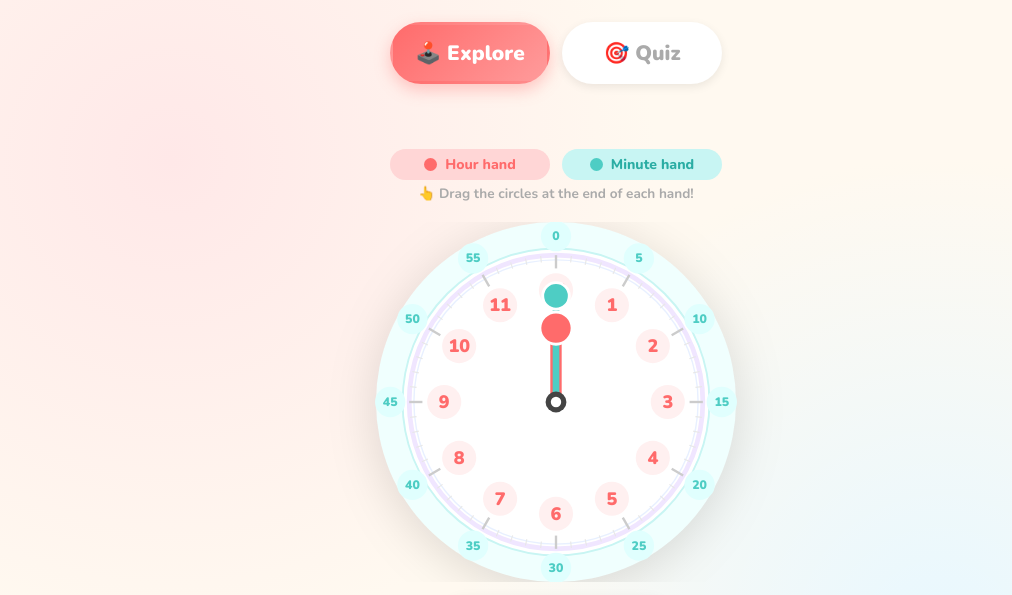
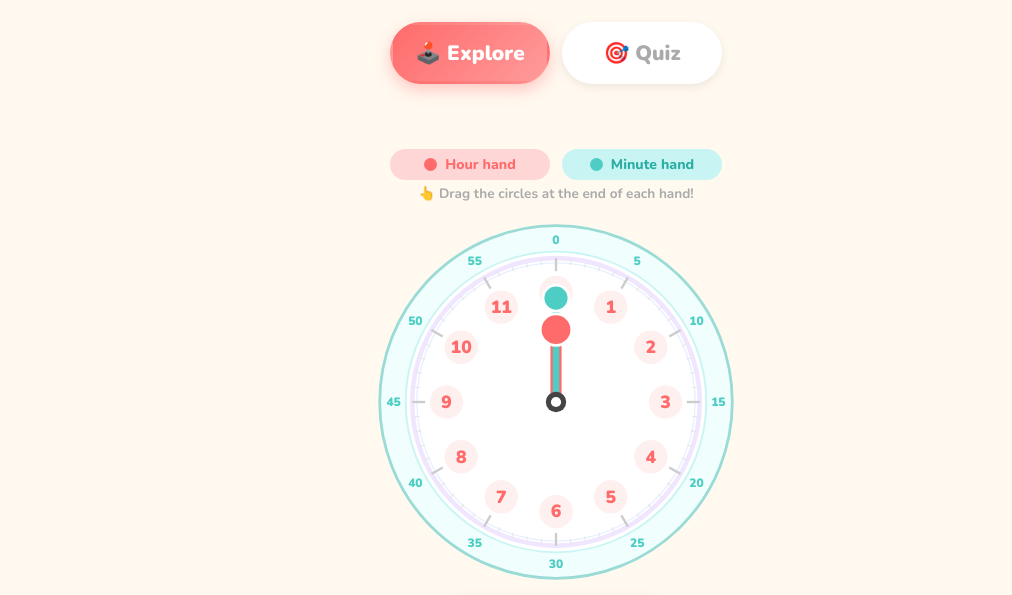
Before and after one commit to JiminyPhysics/ticktocktime, a plain HTML site: page index.html in a window 1280 px wide. Shown: the top 595 px of the page, without its empty margins (84-1096 px from the left). Drawn offline with nearby package versions, Linux system fonts and the light colour scheme.

Commit message:
Update index.html

```diff
--- a/index.html
+++ b/index.html
@@ -15,8 +15,6 @@
     flex-direction: column;
     align-items: center;
     background: #FFF9F0;
-    background-image: radial-gradient(circle at 20% 20%, #FFE8E8 0%, transparent 40%),
-                      radial-gradient(circle at 80% 80%, #E8F8FF 0%, transparent 40%);
     font-family: 'Nunito', sans-serif;
     overflow: hidden;
     user-select: none; -webkit-user-select: none;
@@ -116,10 +114,8 @@
   #clock-filter-wrap {
     width: 100%;
     max-width: 380px;
-    /* constrain to available height so clock never clips other elements */
     max-height: 100%;
     aspect-ratio: 1;
-    filter: drop-shadow(0 8px 24px rgba(0,0,0,0.13));
     transition: filter 0.3s;
   }
   #clock-zone svg {
@@ -313,7 +309,7 @@
 <!-- Row 3: THE ONE CLOCK — never moves -->
 <div id="clock-zone">
   <div id="clock-filter-wrap">
-    <svg id="main-svg" viewBox="0 0 380 380" xmlns="http://www.w3.org/2000/svg"></svg>
+    <svg id="main-svg" viewBox="-4 -4 388 388" xmlns="http://www.w3.org/2000/svg"></svg>
   </div>
 </div>
 
@@ -435,7 +431,6 @@ function buildClockFace(svg){
     const minVal=(i*5)%60, ang=(i*5/60)*Math.PI*2-Math.PI/2;
     const nx=CX+Math.cos(ang)*MIN_RING_R, ny=CY+Math.sin(ang)*MIN_RING_R;
     const g=svgEl('g');
-    g.appendChild(svgEl('circle',{cx:nx,cy:ny,r:16,fill:'#E0FFFE'}));
     const t=svgEl('text',{x:nx,y:ny,'text-anchor':'middle','dominant-baseline':'central','font-size':13,'font-family':'Nunito,sans-serif','font-weight':900,fill:MIN_COLOR});
     t.textContent=minVal; g.appendChild(t); svg.appendChild(g);
   }
@@ -447,6 +442,8 @@ function buildClockFace(svg){
     const t=svgEl('text',{x:nx,y:ny,'text-anchor':'middle','dominant-baseline':'central','font-size':19,'font-family':'Nunito,sans-serif','font-weight':900,fill:HOUR_COLOR});
     t.textContent=h; g.appendChild(t); svg.appendChild(g);
   }
+  // Outer border drawn last so it sits on top of everything
+  svg.appendChild(svgEl('circle',{cx:CX,cy:CY,r:190,fill:'none',stroke:'#9ADBD6','stroke-width':3}));
 }
 
 // ── Update hand positions ──
@@ -489,8 +486,8 @@ function setMode(mode){
   // Blur clock in read-start
   document.getElementById('clock-filter-wrap').style.filter =
     mode==='read-start'
-      ? 'drop-shadow(0 8px 24px rgba(0,0,0,0.1)) blur(6px)'
-      : 'drop-shadow(0 8px 24px rgba(0,0,0,0.13))';
+      ? 'blur(6px)'
+      : 'none';
 }
 
 // ── Drag system (single, mode-aware) ──
```
